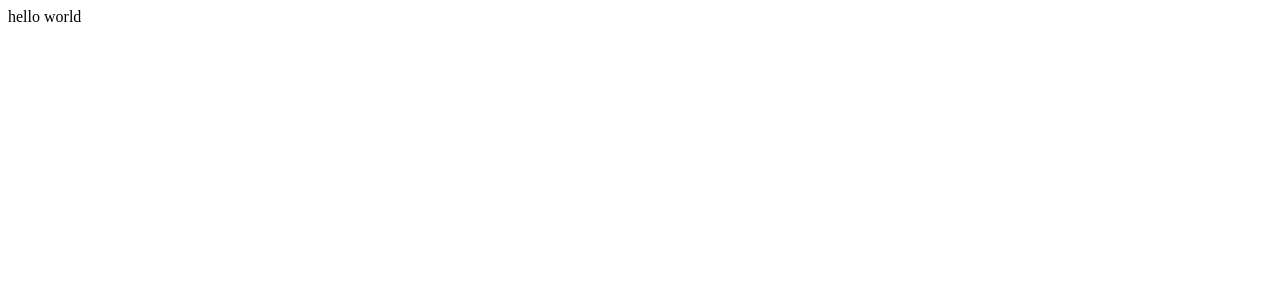
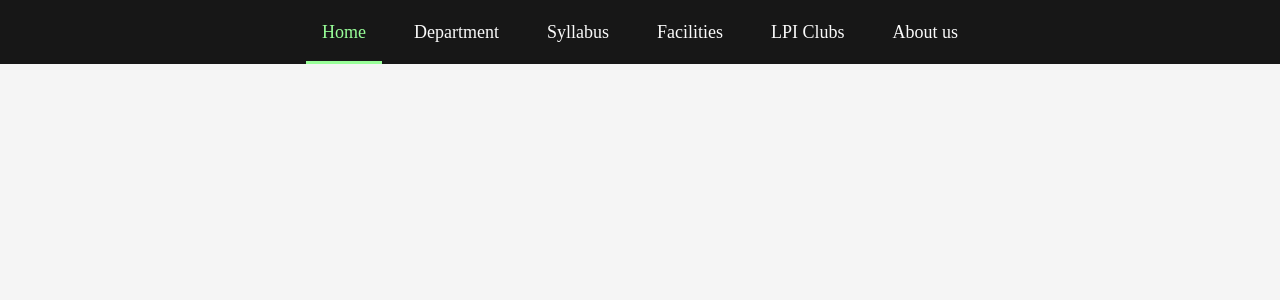
Before and after one commit to al-imam/lpi, a React (Vite) app: page / in a window 1280 px wide. Shown: the top 300 px of the page. Built offline with nearby package versions, Linux system fonts and the light colour scheme.

Commit message:
create navbar

```diff
--- a/src/App.jsx
+++ b/src/App.jsx
@@ -1,5 +1,7 @@
+import Navbar from "./components/Navbar/Navbar";
+
 function App() {
-  return <div>hello world</div>;
+  return <Navbar />;
 }
 
 export default App;
--- /dev/null
+++ b/src/components/Navbar/Navbar.jsx
@@ -0,0 +1,91 @@
+import classes from "./navbar.module.css";
+
+function Navbar() {
+  return (
+    <nav className={classes.navbar}>
+      <ul className={classes.navbarNav}>
+        <li className={classes.navItem + " " + classes.active}>
+          <a href="#">Home</a>
+        </li>
+
+        <li className={classes.navItem}>
+          <a href="#">Department</a>
+          <ul className={classes.dropdownMenu}>
+            <li>
+              <a href="#">Computer Technology</a>
+            </li>
+            <li>
+              <a href="#">Electrical Technology</a>
+            </li>
+            <li>
+              <a href="#">Civil Technology</a>
+            </li>
+            <li>
+              <a href="#">Electronics Technology</a>
+            </li>
+            <li>
+              <a href="#">Architecture Technology</a>
+            </li>
+          </ul>
+        </li>
+
+        <li className={classes.navItem}>
+          <a href="#">Syllabus</a>
+          <ul className={classes.dropdownMenu}>
+            <li>
+              <a href="#">Computer Engineering Syllabus</a>
+            </li>
+            <li>
+              <a href="#">Civil Engineering Syllabus</a>
+            </li>
+            <li>
+              <a href="#">Electrical Engineering Syllabus</a>
+            </li>
+            <li>
+              <a href="#">Architecture Engineering Syllabus</a>
+            </li>
+          </ul>
+        </li>
+
+        <li className={classes.navItem}>
+          <a href="#">Facilities</a>
+          <ul className={classes.dropdownMenu}>
+            <li>
+              <a href="#">Modern Lab</a>
+            </li>
+            <li>
+              <a href="#">Open Library</a>
+            </li>
+            <li>
+              <a href="#">DUET Admission</a>
+            </li>
+            <li>
+              <a href="#">Free Internet</a>
+            </li>
+          </ul>
+        </li>
+
+        <li className={classes.navItem}>
+          <a href="#">LPI Clubs</a>
+          <ul className={classes.dropdownMenu}>
+            <li>
+              <a href="#">Robotic Club</a>
+            </li>
+            <li>
+              <a href="#">LPI programming club</a>
+            </li>
+            <li>
+              <a href="#">LPDS Debating Club</a>
+            </li>
+          </ul>
+        </li>
+
+        <li className={classes.navItem}>
+          <a href="#">About us</a>
+        </li>
+      </ul>
+    </nav>
+  );
+}
+
+export default Navbar;
--- /dev/null
+++ b/src/components/Navbar/navbar.module.css
@@ -0,0 +1,101 @@
+:root {
+  --nav-size: 4rem;
+}
+
+ul {
+  list-style: none;
+  margin: 0;
+  padding: 0;
+}
+
+a {
+  color: currentColor;
+  text-decoration: none;
+}
+
+.navbar {
+  height: var(--nav-size);
+  background-color: var(--gray-900);
+}
+
+.navbarNav {
+  max-width: 100%;
+  height: 100%;
+  display: flex;
+  justify-content: center;
+  column-gap: 1rem;
+}
+
+.navItem {
+  position: relative;
+  z-index: 200;
+  display: flex;
+  align-items: center;
+  justify-content: center;
+  color: var(--gray-50);
+  padding-inline: 1rem;
+  font-size: 1.125rem;
+  transition: box-shadow 300ms ease, background-color 300ms ease;
+}
+
+.navItem.active {
+  box-shadow: var(--primary) inset 0 -3px 0;
+  color: var(--primary);
+}
+
+.navItem:hover {
+  color: var(--primary);
+}
+
+.dropdownMenu {
+  background-color: var(--gray-50);
+  border-radius: 0.5rem;
+  left: 0;
+  opacity: 0;
+  overflow: hidden;
+  padding: 0.5rem;
+  pointer-events: none;
+  position: absolute;
+  top: calc(var(--nav-size) - 8px);
+  transform-origin: 0 0;
+  transform: scale(0.8);
+  transition: opacity 200ms ease-out, transform 200ms ease-out,
+    box-shadow 100ms ease-out;
+  width: max-content;
+  z-index: 2;
+  display: flex;
+  flex-direction: column;
+  row-gap: 0.25rem;
+}
+
+.dropdownMenu li {
+  color: var(--gray-900);
+  font-size: 1.125rem;
+  padding: 0.35rem;
+  border-radius: 0.25rem;
+  transition: background-color 300ms linear;
+}
+
+.dropdownMenu a {
+  padding-right: 1rem;
+}
+
+.dropdownMenu li:hover {
+  background-color: var(--primary);
+}
+
+.navItem:hover > .dropdownMenu,
+.navItem:focus-within > .dropdownMenu {
+  opacity: 1;
+  pointer-events: auto;
+  transform: scale(1);
+  box-shadow: 0px 5px 10px rgba(0, 0, 0, 0.1);
+}
+
+.navItem li:focus-within {
+  background-color: var(--primary);
+}
+
+.navbarNav .navItem:focus-within {
+  color: var(--primary);
+}
--- a/src/index.css
+++ b/src/index.css
@@ -0,0 +1,30 @@
+*,
+*::after,
+*::before {
+  box-sizing: border-box;
+  padding: 0;
+  margin: 0;
+}
+
+:root {
+  --primary: #99ff99;
+
+  --gray-50: #fafafa;
+  --gray-100: #f5f5f5;
+  --gray-200: #e5e5e5;
+  --gray-300: #d4d4d4;
+  --gray-400: #a3a3a3;
+  --gray-500: #737373;
+  --gray-600: #525252;
+  --gray-700: #404040;
+  --gray-800: #262626;
+  --gray-900: #171717;
+}
+
+:focus-visible {
+  outline: none;
+}
+
+body {
+  background-color: whitesmoke;
+}
```
